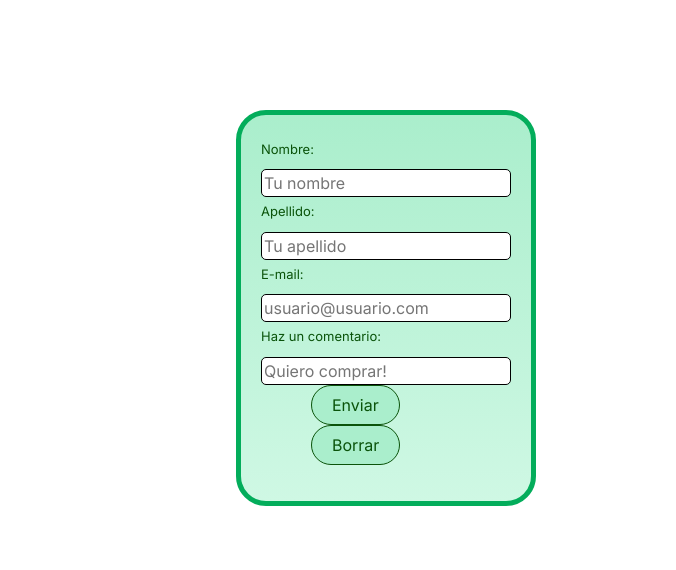
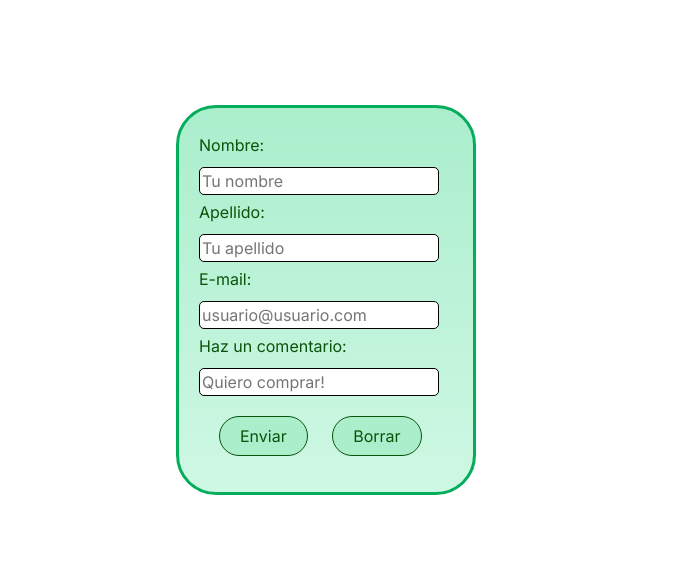
Before and after one commit to verostrizinec/susulenta, a plain HTML site: page pages/contacto.html in a window 1280 px wide. Shown: the part 279-849 px from the top of the page, 604-1280 px from the left. Drawn offline with nearby package versions, Linux system fonts and the light colour scheme.

```diff
--- a/css/main.css
+++ b/css/main.css
@@ -38,6 +38,19 @@
     color: rgb(10, 83, 10);
     font-family: 'Inter', sans-serif;
     font-size: large;
+}
+.formulario {
+    width: 300px;
+    border-radius: 40px;
+    background-image: linear-gradient(rgb(170, 238, 204),rgb(207, 248, 228));
+    padding: 20px;
+    border-color: rgb(3, 173, 91);
+    border-style: solid;
+    margin-bottom: 30px;
+    display: flex;
+    flex-direction: column;
+    justify-content: center;
+    margin-left: 30px;
 }
 /* index */
 
@@ -378,21 +391,7 @@
             text-align: center;
         }
     }
-    .formulario {
-        display: flex;
-        flex-direction: column;
-        justify-content: center;
-        width: 180px;
-        border-radius: 30px;
-        background-image: linear-gradient(rgb(170, 238, 204),rgb(207, 248, 228));
-        padding: 20px;
-        border-style: solid;
-        border-color: rgb(3, 173, 91);
-        border-width: 5px;
-        margin-bottom: 15px;
-        justify-items: center;
-        margin-left: 90px;
-    }
+
     .contacto {
         text-align: start;
         margin-top: 10px;
@@ -414,21 +413,10 @@
     margin-top: 30px;
     margin-bottom: 30px;
 }
-.formulario {
-    display: flex;
-    flex-direction: column;
-    justify-content: center;
-    width: 300px;
-    border-radius: 30px;
-    background-image: linear-gradient(rgb(170, 238, 204),rgb(207, 248, 228));
-    padding: 20px;
-    border-color: rgb(3, 173, 91);
-    border-style: solid;
-}
 label {
     margin-bottom: 10px;
     margin-top: 5px;
-    font-size: small;
+    font-size: medium;
 }
 
 input {
@@ -436,7 +424,8 @@
     border: 1px solid;
 }
 .boton {
-   margin-left: 50px;
+   margin-left: 20px;
+   margin-top: 20px;
    padding: 7px 20px;
    border-radius: 40px;
    background-color: rgb(170, 238, 204);
--- a/pages/contacto.html
+++ b/pages/contacto.html
@@ -60,19 +60,26 @@
 
     </ul>
     <iframe class="mapa" src="https://www.google.com/maps/embed?pb=!1m14!1m12!1m3!1d5512.626127254492!2d-58.20199899679069!3d-34.75994785101557!2m3!1f0!2f0!3f0!3m2!1i1024!2i768!4f13.1!5e0!3m2!1ses-419!2sar!4v1646440832089!5m2!1ses-419!2sar" width="500" height="300" style="border:0;" allowfullscreen="" loading="lazy"></iframe>
-
   </div>
 
-    <form class="formulario">
+    <form>
+      <div class="formulario">
+      <div class="form-group">
         <label for="name">Nombre:</label>
         <input type="name" placeholder="Tu nombre">
+        </div>
+        <div class="form-group">
         <label for="surname">Apellido:</label>
         <input type="surname" placeholder="Tu apellido">
+        </div>
+        <div class="form-group">
         <label for="email">E-mail:</label>
         <input type="email" placeholder="usuario@usuario.com">
+        </div>
+        <div class="form-group">
 	    	<label for="text">Haz un comentario:</label>
         <input type="text" placeholder="Quiero comprar!">
-
+      </div>
         <p>
             <input class="boton" type="submit" value="Enviar">
             <input class="boton" type="reset" value="Borrar">
```
Lines whose indentation alone changed are shown as unchanged.
